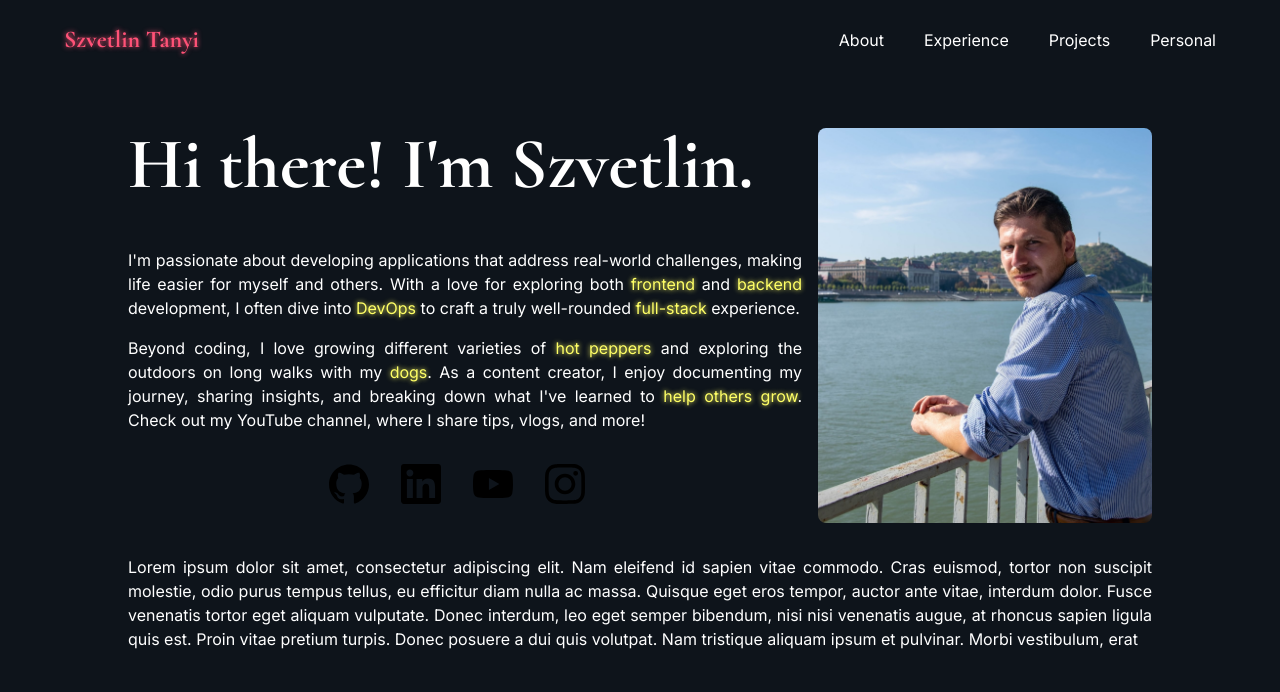
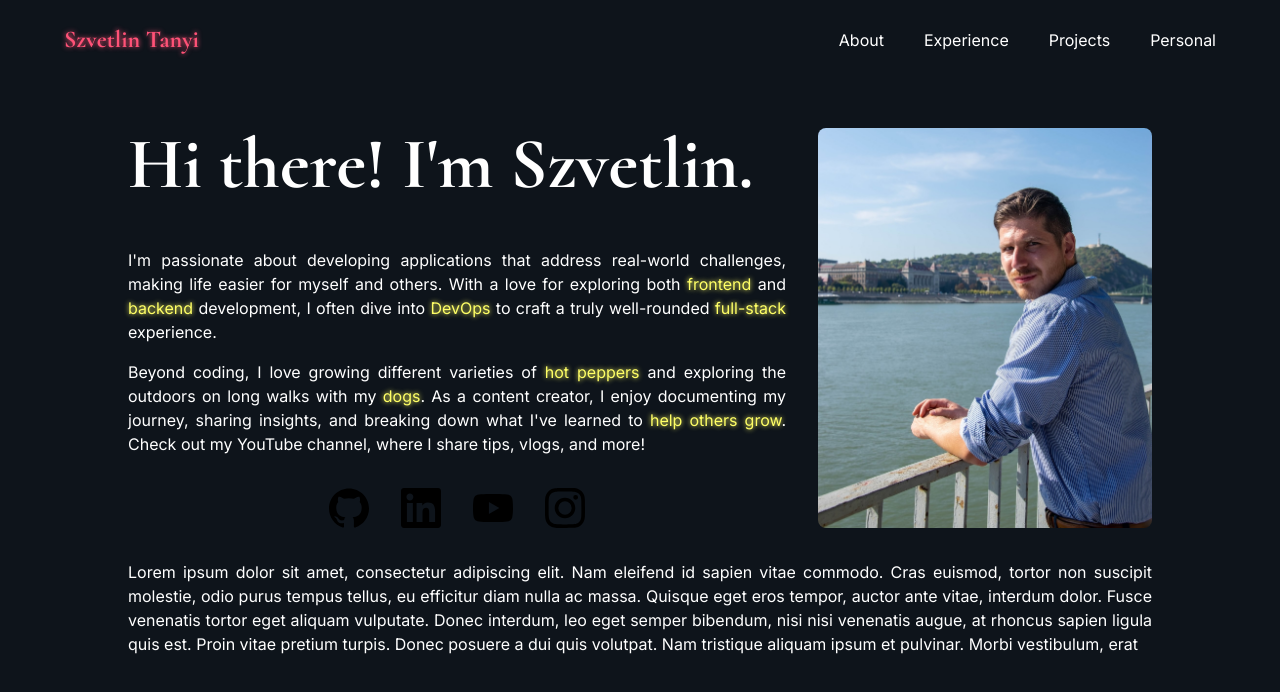
Before and after one commit to tsvetlin/svetlin-website-next, a Next.js app: page / in a window 1280 px wide. Shown: the top 692 px of the page. Built offline with nearby package versions, Linux system fonts and the light colour scheme.

Commit message:
adjust margin

```diff
--- a/app/page.tsx
+++ b/app/page.tsx
@@ -13,7 +13,7 @@ export default function Home() {
               <h1 className="font-bold text-7xl mb-12">
                 Hi there! I'm Szvetlin.
               </h1>
-              <div className="mr-4">
+              <div className="mr-8">
                 <p className="mb-4 text-justify">
                   I'm passionate about developing applications that address
                   real-world challenges, making life easier for myself and
```
